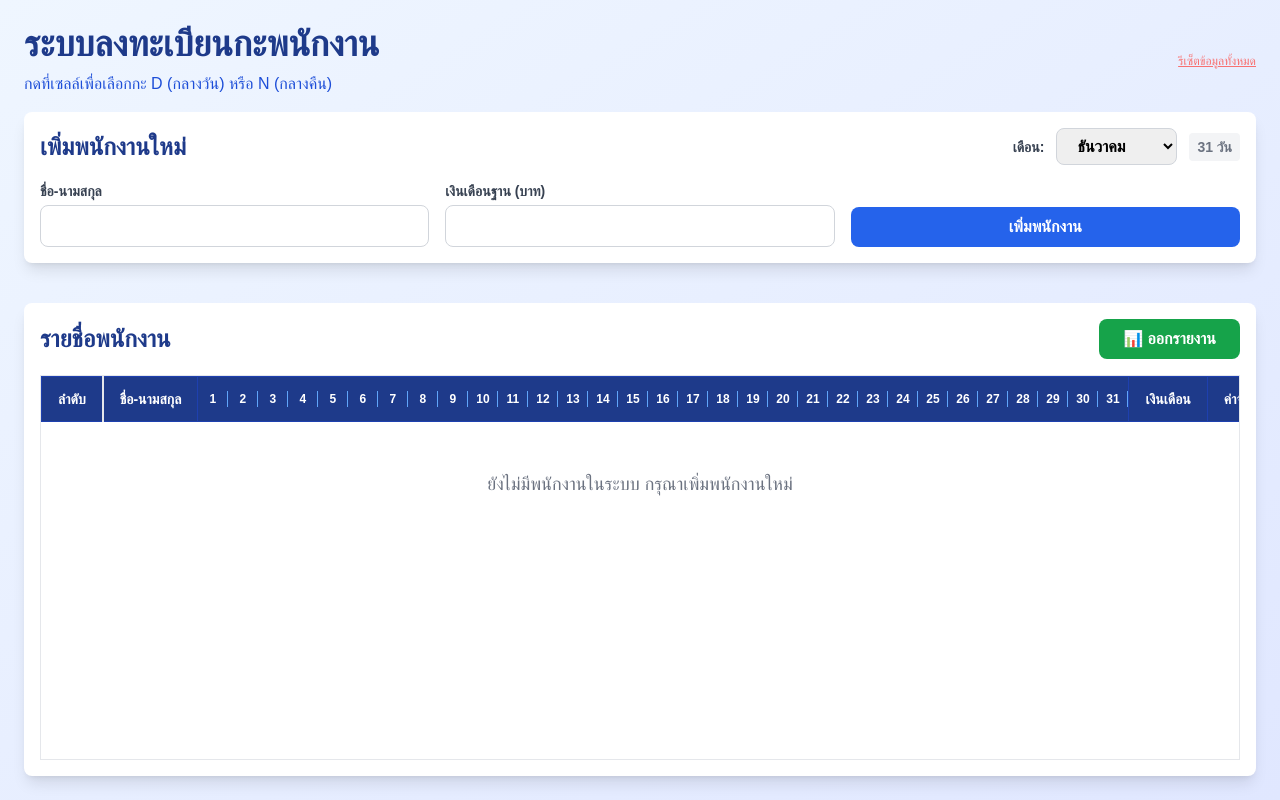
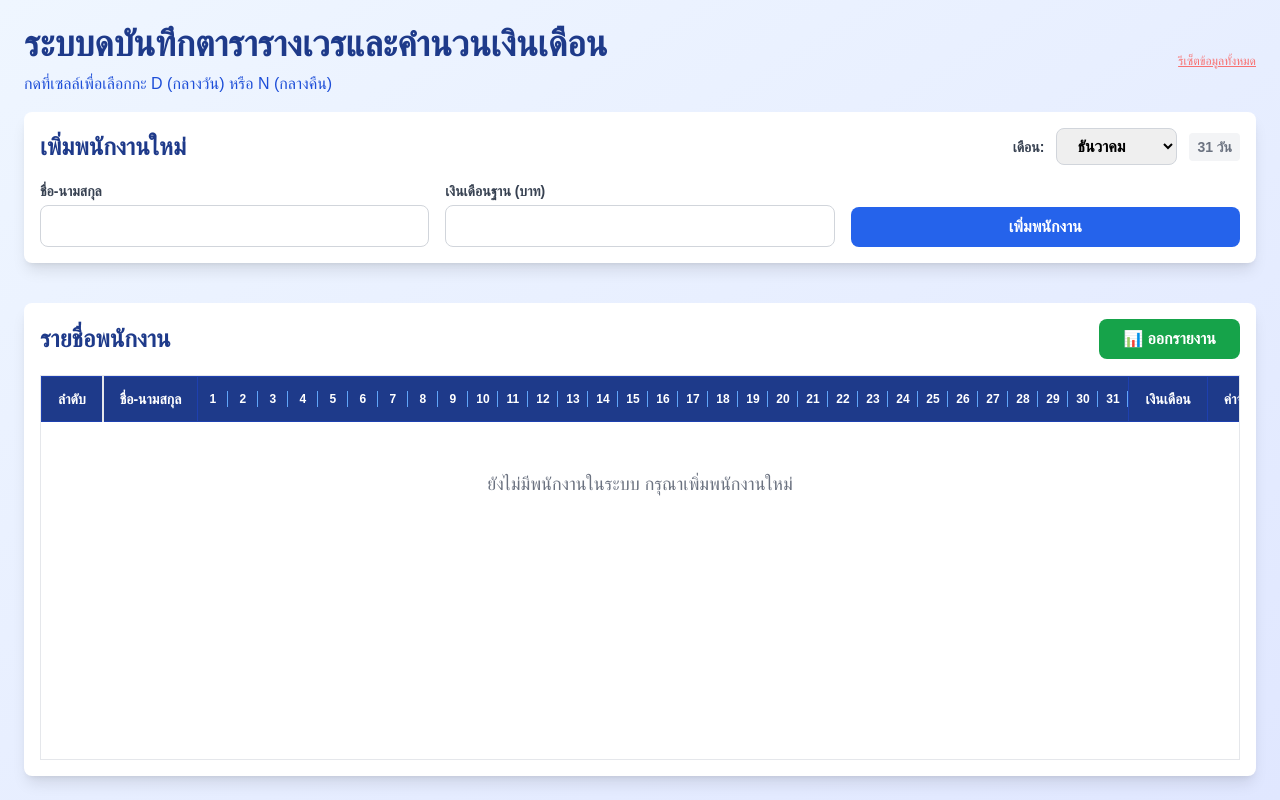
Before and after one commit to paozaniktum-code/Employee-registration.github.io, a plain HTML site: page index.html in a window 1280 px wide. Drawn offline with nearby package versions, Linux system fonts and the light colour scheme.

Commit message:
Update index.html

```diff
--- a/index.html
+++ b/index.html
@@ -3,7 +3,7 @@
  <head>
   <meta charset="UTF-8">
   <meta name="viewport" content="width=device-width, initial-scale=1.0">
-  <title>ระบบลงทะเบียนกะพนักงาน</title>
+  <title>ระบบดบันทึกตารารางเวรและคำนวนเงินเดือน</title>
   <script src="https://cdn.tailwindcss.com"></script>
   <style>
     body {
@@ -96,7 +96,7 @@
    <div class="p-6 flex-none">
     <header class="mb-4 flex justify-between items-center">
      <div>
-         <h1 id="app-title" class="text-4xl font-bold text-blue-900 mb-2">ระบบลงทะเบียนกะพนักงาน</h1>
+         <h1 id="app-title" class="text-4xl font-bold text-blue-900 mb-2">ระบบดบันทึกตารารางเวรและคำนวนเงินเดือน</h1>
          <p id="instruction-text" class="text-blue-700">กดที่เซลล์เพื่อเลือกกะ D (กลางวัน) หรือ N (กลางคืน)</p>
      </div>
      <div class="text-right">
```
